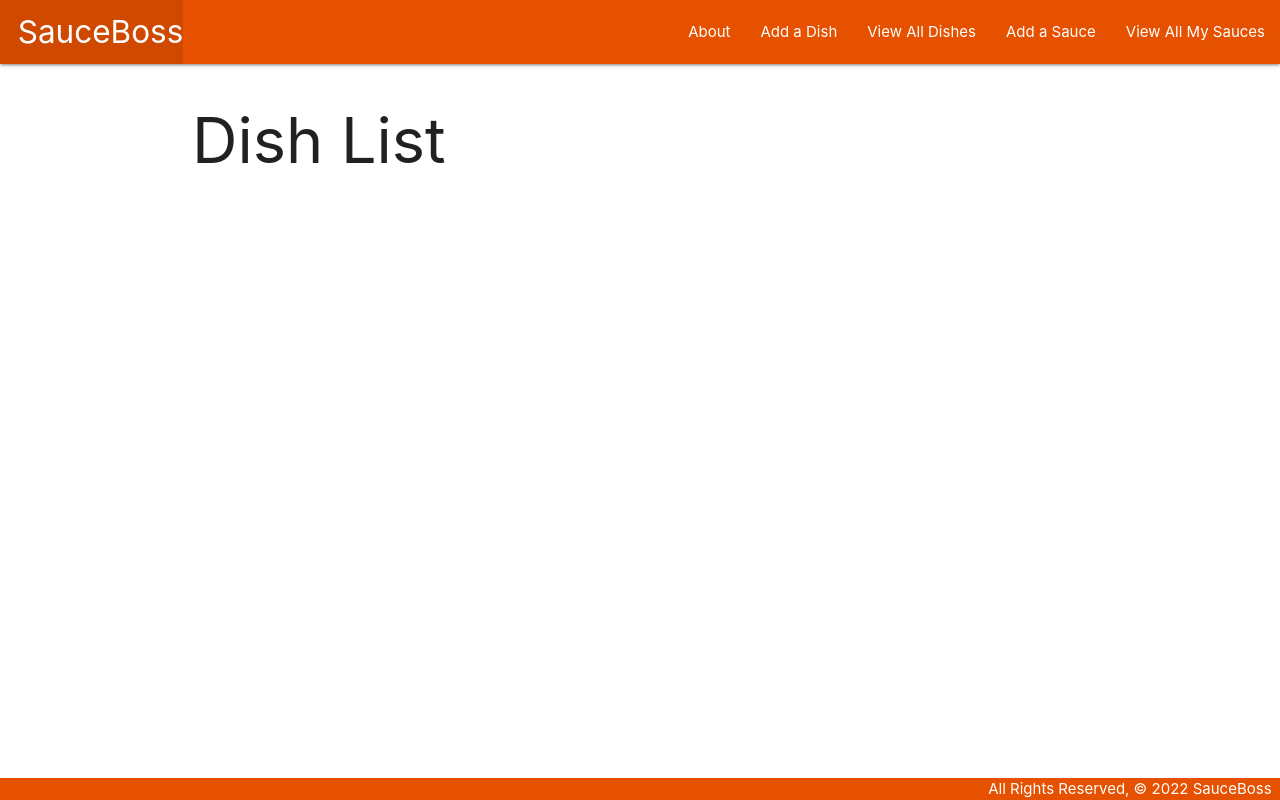
After one commit to heyjudesmom/hot-sauce-collector, a Django app: page /dishes/ in a window 1280 px wide. The commit adds this page. Run offline with Django 4.2, Linux system fonts and the light colour scheme; data that the repository does not hold is empty.

Commit message:
Add dish model

```diff
--- a/main_app/admin.py
+++ b/main_app/admin.py
@@ -1,7 +1,8 @@
 from django.contrib import admin
 
-from .models import Sauce, Stock
+from .models import Sauce, Stock, Dish
 
 # Register your models here.
 admin.site.register(Sauce)
 admin.site.register(Stock)
+admin.site.register(Dish)
--- a/main_app/templates/base.html
+++ b/main_app/templates/base.html
@@ -20,6 +20,8 @@
             </ul>
             <ul class="right">
               <li><a href="{% url 'about' %}">About</a></li>
+              <li><a href="{% url 'dishes_create' %}">Add a Dish</a></li>
+              <li><a href="{% url 'dishes_index' %}">View All Dishes</a></li>
               <li><a href="{% url 'sauces_create' %}">Add a Sauce</a></li>
               <li><a href="{% url 'index' %}">View All My Sauces</a></li>
             </ul>
--- /dev/null
+++ b/main_app/templates/main_app/dish_list.html
@@ -0,0 +1,17 @@
+{% extends 'base.html' %}
+{% block content %}
+
+<h1>Dish List</h1>
+
+{% for dish in dish_list %}
+  <a href="{% url 'dishes_detail' dish.id %}">
+    <div class="card">
+        <div class="card-content">
+            <span class="card-title">{dish.name }}</span>
+            <p>Color: {{ dish.color }}</p>
+        </div>
+    </div>
+  </a>
+{% endfor %}
+
+{% endblock %}
--- a/main_app/urls.py
+++ b/main_app/urls.py
@@ -10,4 +10,9 @@ urlpatterns = [
     path('sauces/<int:pk>/update/', views.SauceUpdate.as_view(), name='sauces_update'),
     path('sauces/<int:pk>/delete/', views.SauceDelete.as_view(), name='sauces_delete'),
     path('sauces/<int:sauce_id>/add_stock/', views.add_stock, name='add_stock'),
+    path('dishes/', views.DishList.as_view(), name='dishes_index'),
+    path('dishes/<int:pk>/', views.DishDetail.as_view(), name='dishes_detail'),
+    path('dishes/create/', views.DishCreate.as_view(), name='dishes_create'),
+    path('dishes/<int:pk>/update/', views.DishUpdate.as_view(), name='dishes_update'),
+    path('dishes/<int:pk>/delete/', views.DishDelete.as_view(), name='dishes_delete'),
 ]
--- a/main_app/views.py
+++ b/main_app/views.py
@@ -1,7 +1,8 @@
 from django.shortcuts import render, redirect
 from django.views.generic.edit import CreateView , UpdateView, DeleteView
+from django.views.generic import ListView, DetailView
 # from django.http import HttpResponse
-from .models import Sauce
+from .models import Sauce, Dish
 from .forms import StockForm
 
 # Create your views here.
@@ -41,3 +42,21 @@ class SauceUpdate(UpdateView):
 class SauceDelete(DeleteView):
     model = Sauce
     success_url = '/sauces/'
+
+class DishList(ListView):
+  model = Dish
+
+class DishDetail(DetailView):
+  model = Dish
+
+class DishCreate(CreateView):
+  model = Dish
+  fields = '__all__'
+
+class DishUpdate(UpdateView):
+  model = Dish
+  fields = ['name', 'meal']
+
+class DishDelete(DeleteView):
+  model = Dish
+  success_url = '/dishes/'
```
Also changed, not shown: main_app/models.py (+27 -2 lines), main_app/templates/main_app/dish_confirm_delete.html (added, +13 -0 lines), main_app/templates/main_app/dish_detail.html (added, +20 -0 lines), main_app/templates/main_app/dish_form.html (added, +19 -0 lines), main_app/templates/sauces/detail.html (+7 -1 lines), main_app/migrations/0003_dish_alter_stock_options_alter_stock_date.py (added).
